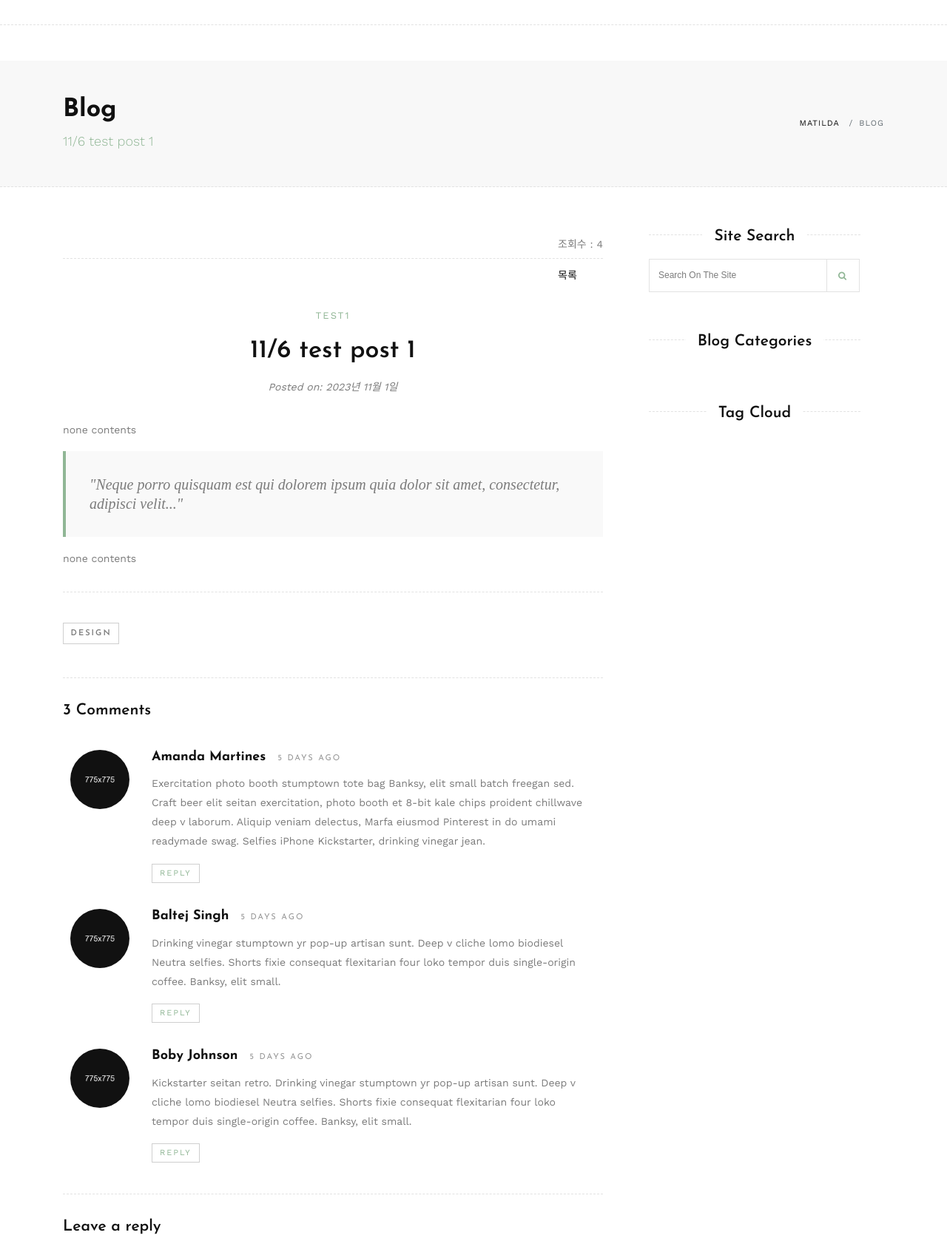
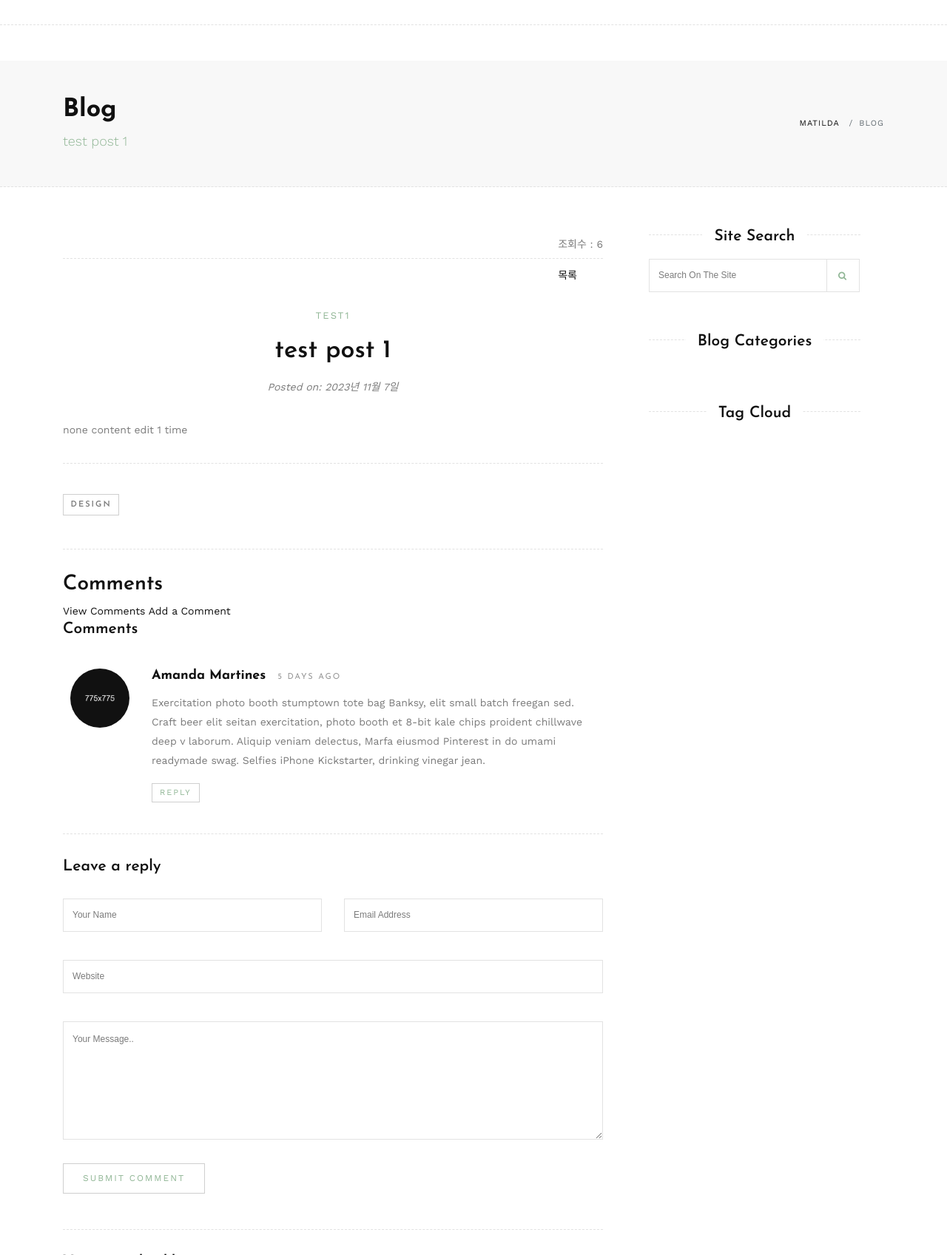
Before and after one commit to ChoSangYeon/2ndProject_Blog, a Django app: page /blog/1/ in a window 1280 px wide. Shown: the part 217-1914 px from the top of the page at 74% size. Run offline with Django 4.2, Linux system fonts and the light colour scheme; data comes from the database, SQL or seed files in the repository; some libraries are stand-ins or nearby versions.

Commit message:
fix: 댓글 기능 오류 수정

```diff
--- a/my_blog/blog/models.py
+++ b/my_blog/blog/models.py
@@ -1,5 +1,7 @@
 from django.db import models
 from django.contrib.auth.models import User
+from autoslug import AutoSlugField
+from django.utils import timezone
 
 
 class Post(models.Model):
@@ -11,7 +13,7 @@
     created_at = models.DateTimeField(auto_now_add=True)
     updated_at = models.DateField(auto_now=True)
     view_count = models.PositiveIntegerField(default=0)
-    tags = models.ManyToManyField('Tag', blank=True) # 동일한 동작 x why?
+    tags = models.ManyToManyField('Tag', blank=True)
     viewed_by = models.ManyToManyField(User, blank=True)
     category = models.ForeignKey('Category', on_delete=models.SET_NULL, null=True, blank=True)
 
@@ -23,11 +25,10 @@
 
 
 class Comment(models.Model):
-    post = models.ForeignKey(Post, on_delete=models.CASCADE, related_name='comments')
+    post = models.ForeignKey('blog.Post', on_delete=models.CASCADE, related_name='comments')
     author = models.ForeignKey(User, on_delete=models.CASCADE)
     message = models.TextField()
-    created_at = models.DateTimeField(auto_now_add=True)
-    updated_at = models.DateField(auto_now=True)
+    created_at = models.DateTimeField(default=timezone.now)
 
     def __str__(self):
         return self.message
--- a/my_blog/blog/urls.py
+++ b/my_blog/blog/urls.py
@@ -9,5 +9,6 @@
     path('<int:pk>/', views.post_detail, name='post_detail'),
     path('<int:pk>/edit/', views.post_edit, name='post_edit'),
     path('<int:pk>/delete/', views.post_delete, name='post_delete'),
+    path('<int:pk>/comments/', views.comment_list, name='comment_list'),
     path('<int:pk>/comment/new/', views.comment_new, name='comment_new'),
 ]
--- a/my_blog/blog/views.py
+++ b/my_blog/blog/views.py
@@ -42,7 +42,7 @@
                 category, created = Category.objects.get_or_create(name=category_name)
                 form.instance.category = category
             else:
-                form.instance.category = form.cleaned_data['category']
+                form.instance.tags = form.cleaned_data['category']
 
             if tag_name:
                 tag, created = Tag.objects.get_or_create(name=tag_name)
@@ -71,7 +71,7 @@
         pk = self.kwargs.get('pk')
         post = get_object_or_404(Post, pk=pk)
         post.view_count += 1
-        post.save()
+        post.save(update_fields=['view_count'])
         return post
 
 post_detail = PostDetailView.as_view()
@@ -100,6 +100,12 @@
 
 
 @login_required
+def comment_list(request, pk):
+    post = get_object_or_404(Post, pk=pk)
+    comments = post.comments.all()
+    return render(request, 'blog/comment_list.html', {'post': post, 'comments': comments})
+
+@login_required
 def comment_new(request, pk):
     post = get_object_or_404(Post, pk=pk)
     if request.method == "POST":
@@ -109,7 +115,7 @@
             comment.post = post
             comment.author = request.user
             comment.save()
-            return redirect('blog:post_detail', pk=post.pk)
+            return redirect('blog:comment_list', pk=post.pk)
     else:
         form = CommentForm()
-    return render(request, 'blog/post_detail.html', {'form': form, 'post': post})
+    return render(request, 'blog/comment_new.html', {'form': form, 'post': post})
--- a/my_blog/templates/blog/post_detail.html
+++ b/my_blog/templates/blog/post_detail.html
@@ -62,12 +62,6 @@
 
                     <p>{{post.content}}</p>
 
-                    <blockquote class="blockquote">
-                        "Neque porro quisquam est qui dolorem ipsum quia dolor sit amet, consectetur, adipisci velit..."
-                    </blockquote>
-
-                    <p>{{post.content}}</p>
-
                     <hr class="dashedhr">
 
                     <div class="single-blog-bottom clearfix">
@@ -81,8 +75,12 @@
 
                     <hr class="dashedhr">
 
+                    <h3>Comments</h3>
+                    <a href="{% url 'blog:comment_list' post.pk %}">View Comments</a>
+                    <a href="{% url 'blog:comment_new' post.pk %}">Add a Comment</a>
+
                     <div class="comments-wrapper">
-                        <h3 class="custom-title">3 Comments</h3>
+                        <h3 class="custom-title">Comments</h3>
                         <div class="comments-list">
                             <div class="media">
                                 <a class="media-left" href="#">
@@ -91,31 +89,6 @@
                                 <div class="media-body">
                                     <h4 class="media-heading user_name">Amanda Martines <small>5 days ago</small></h4>
                                     <p>Exercitation photo booth stumptown tote bag Banksy, elit small batch freegan sed. Craft beer elit seitan exercitation, photo booth et 8-bit kale chips proident chillwave deep v laborum. Aliquip veniam delectus, Marfa eiusmod Pinterest in do umami readymade swag. Selfies iPhone Kickstarter, drinking vinegar jean.</p>
-                                    <a href="#" class="btn btn-primary btn-sm">Reply</a>
-                                </div>
-                            </div>
-                            <div class="media">
-                                <a class="media-left" href="#">
-                                    <img src="upload/people_11.jpg" alt="" class="rounded-circle">
-                                </a>
-                                <div class="media-body">
-
-                                    <h4 class="media-heading user_name">Baltej Singh <small>5 days ago</small></h4>
-
-                                    <p>Drinking vinegar stumptown yr pop-up artisan sunt. Deep v cliche lomo biodiesel Neutra selfies. Shorts fixie consequat flexitarian four loko tempor duis single-origin coffee. Banksy, elit small.</p>
-
-                                    <a href="#" class="btn btn-primary btn-sm">Reply</a>
-                                </div>
-                            </div>
-                            <div class="media last-child">
-                                <a class="media-left" href="#">
-                                    <img src="upload/people_04.jpg" alt="" class="rounded-circle">
-                                </a>
-                                <div class="media-body">
-
-                                    <h4 class="media-heading user_name">Boby Johnson <small>5 days ago</small></h4>
-                                    <p>Kickstarter seitan retro. Drinking vinegar stumptown yr pop-up artisan sunt. Deep v cliche lomo biodiesel Neutra selfies. Shorts fixie consequat flexitarian four loko tempor duis single-origin coffee. Banksy, elit small.</p>
-
                                     <a href="#" class="btn btn-primary btn-sm">Reply</a>
                                 </div>
                             </div>
--- a/my_blog/templates/blog/post_list.html
+++ b/my_blog/templates/blog/post_list.html
@@ -129,6 +129,7 @@
                         {% for post in post_list %}
                             <a href="{% url 'blog:post_detail' post.pk %}">{{ post.tag }}</a>
                         {% endfor %}
+
                     </div><!-- end tag-widget -->
                 </div><!-- end widget -->
             </div><!-- end sidebar -->
```
Also changed, not shown: my_blog/templates/blog/comment_list.html (added, +20 -0 lines), my_blog/templates/blog/comment_new.html (added, +15 -0 lines), my_blog/blog/migrations/0001_initial.py (added), my_blog/blog/migrations/0002_remove_comment_updated_at_alter_comment_created_at.py (added), my_blog/blog/migrations/__init__.py (added), my_blog/db.sqlite3.
